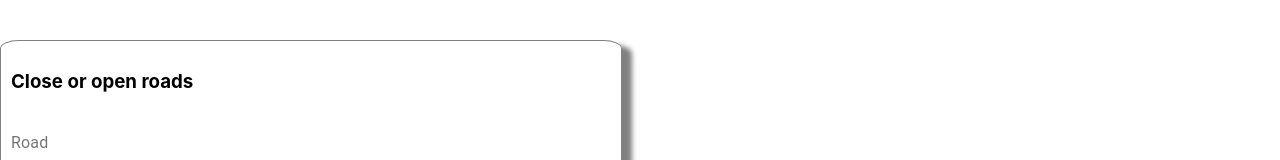
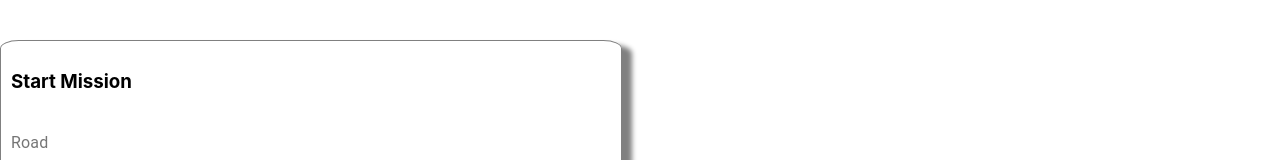
Before and after one commit to Degatien/HACKATHON-2020-RENAULT, a React (Create React App) app in the folder gm/: page / in a window 1280 px wide. Shown: the part 718-878 px from the top of the page. Built offline with nearby package versions, Linux system fonts and the light colour scheme; what mqtt would draw is missing.

Commit message:
fix StartMission

```diff
--- a/gm/src/Components/StartMission.js
+++ b/gm/src/Components/StartMission.js
@@ -80,7 +80,7 @@ export default function StartMission(props) {
         boxShadow: "10px 5px 5px grey"
       }}
     >
-      <h3> Close or open roads</h3>
+      <h3> Start Mission</h3>
       <div style={{ display: "flex", flexDirection: "row" }}>
         <div style={{ display: "flex", flexDirection: "column" }}>
 
```
